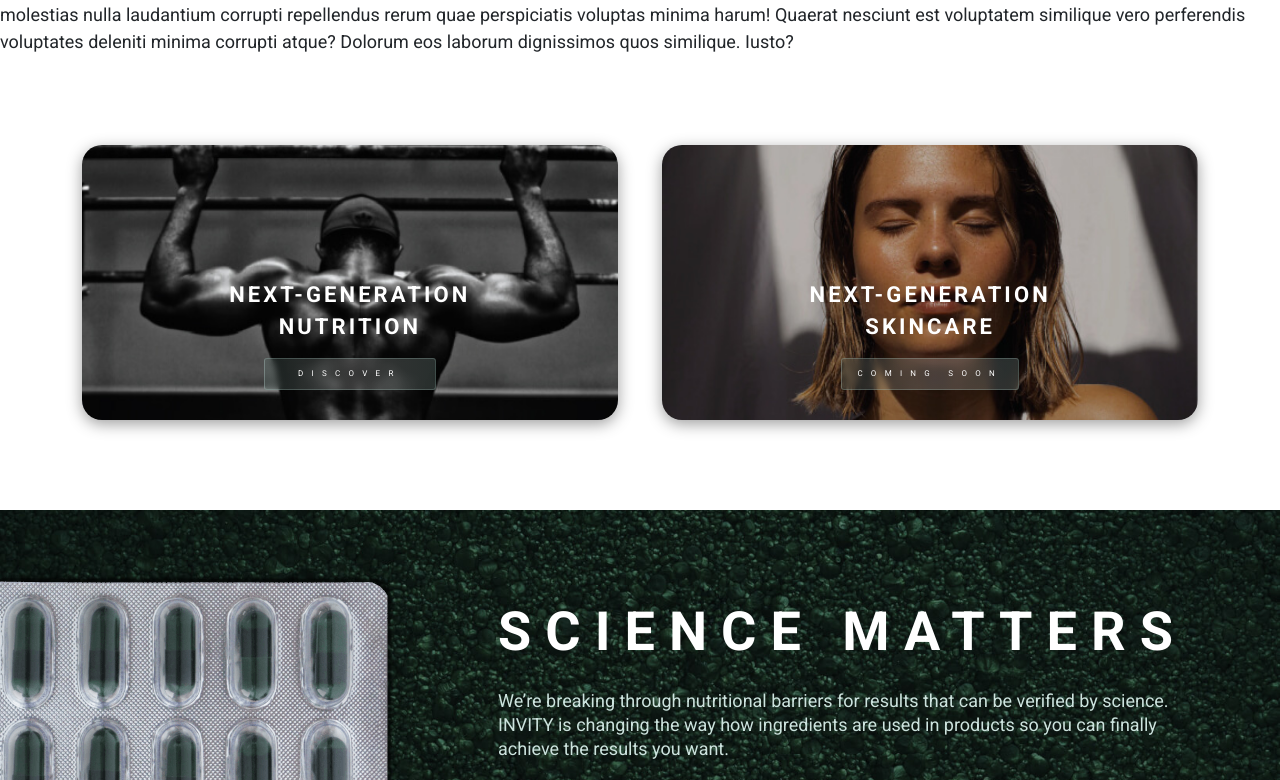
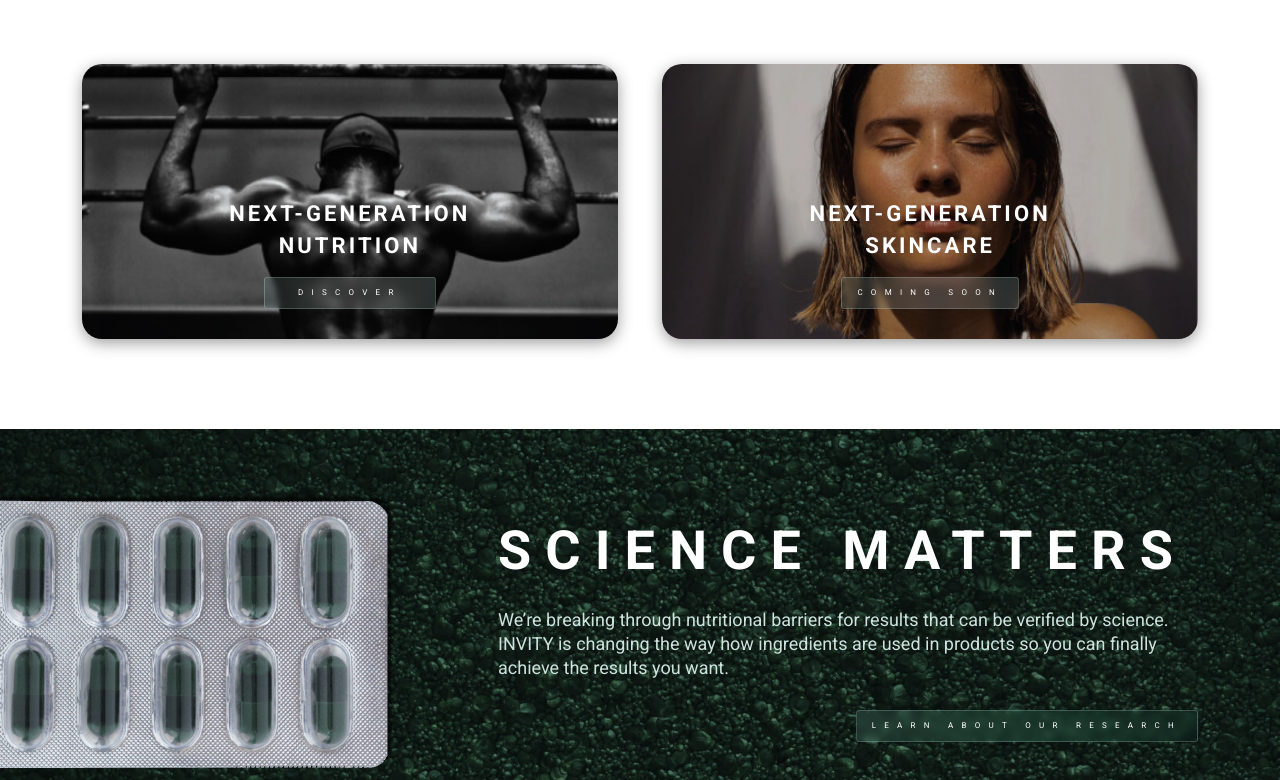
Before and after one commit to SiJunma/ceraasia, a plain HTML site: page index.html in a window 1280 px wide. Shown: the part 738-1518 px from the top of the page. Drawn offline with Linux system fonts and the light colour scheme.

Commit message:
delete Lorem50

```diff
--- a/index.html
+++ b/index.html
@@ -119,7 +119,6 @@
                 </div>
             </div>
         </section>
-        Lorem, ipsum dolor sit amet consectetur adipisicing elit. Dolor cum facilis, cupiditate illo dignissimos ducimus impedit quaerat voluptates ipsum consectetur molestias nulla laudantium corrupti repellendus rerum quae perspiciatis voluptas minima harum! Quaerat nesciunt est voluptatem similique vero perferendis voluptates deleniti minima corrupti atque? Dolorum eos laborum dignissimos quos similique. Iusto?
 
         <section class="gen" id="gen">
             <div class="container">
```
